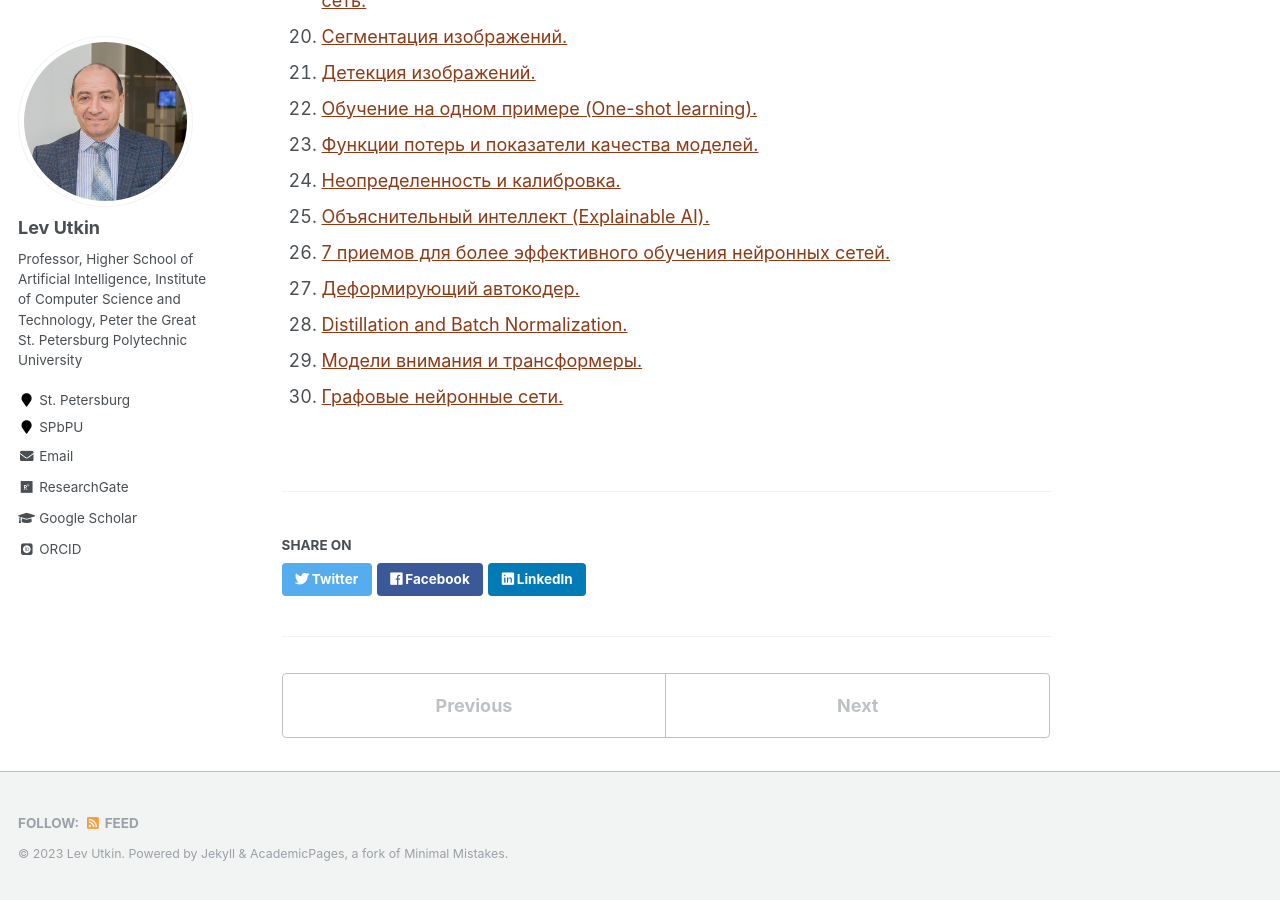
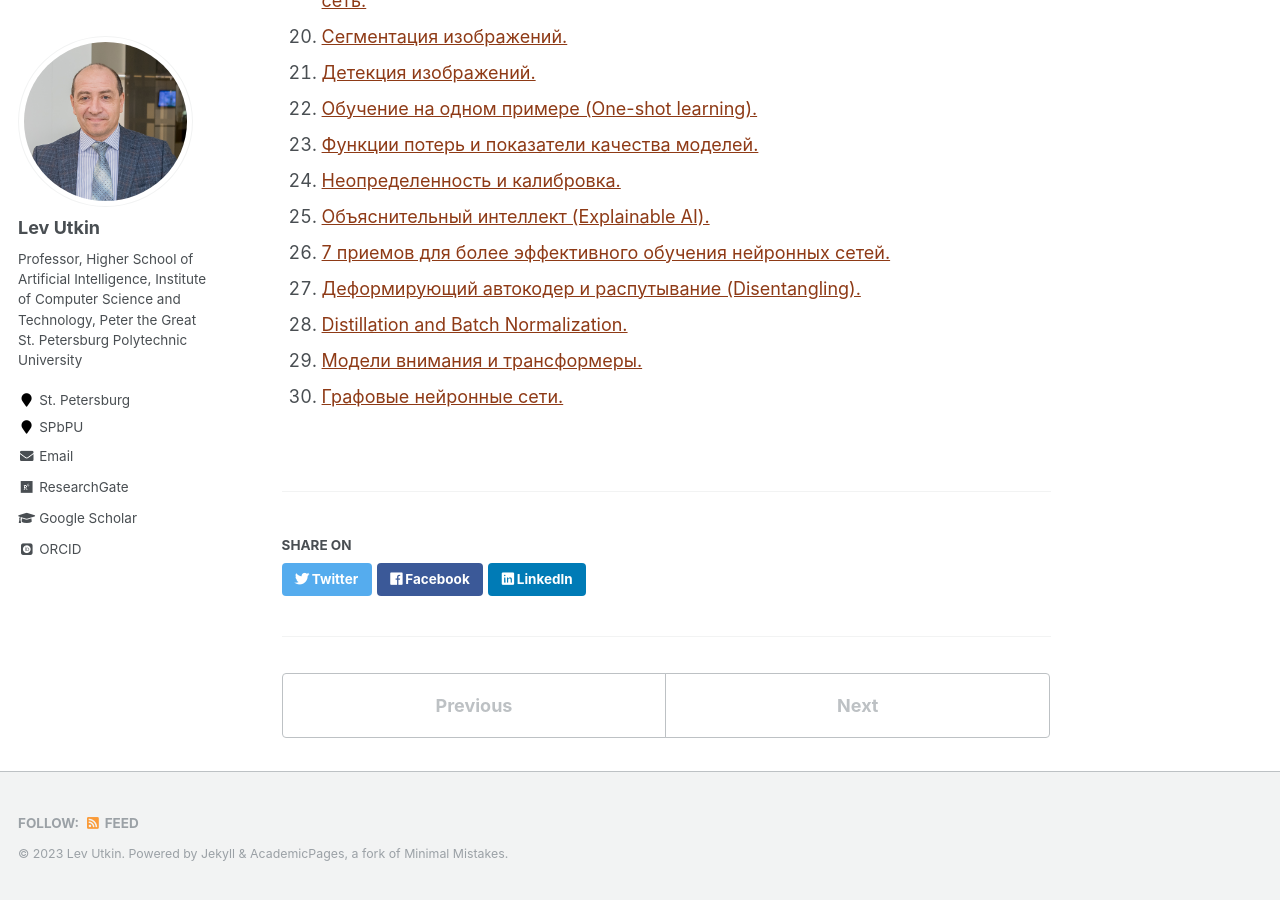
Before and after one commit to levutkin/levutkin.github.io, a Jekyll site: the page built from _teaching/machine-learning.md, in a window 1280 px wide and 900 px high, scrolled down 921 px. Built offline with Jekyll 4.4.1, drawn with Linux system fonts in a browser that asks for light colours; some web fonts are replaced.

Commit message:
Update machine-learning.md

```diff
--- a/_teaching/machine-learning.md
+++ b/_teaching/machine-learning.md
@@ -34,7 +34,7 @@ location: ""
  24. [Неопределенность и калибровка.](/files/Machine_Learning_Uncert.pdf)
  25. [Объяснительный интеллект (Explainable AI).](/files/Machine_Learning_SPbPU_XAI.pdf)
  26. [7 приемов для более эффективного обучения нейронных сетей.](/files/Machine_Learning_7_tricks_to_learn.pdf)
- 27. [Деформирующий автокодер.](/files/Deforming_autoencoder.pdf)
+ 27. [Деформирующий автокодер и распутывание (Disentangling).](/files/Deforming_autoencoder.pdf)
  28. [Distillation and Batch Normalization.](/files/Machine_Learning_Distil_BN.pdf)
  29. [Модели внимания и трансформеры.](/files/Machine_Learning_Attention.pdf)
  30. [Графовые нейронные сети.](/files/Machine_Learning_GraphNN.pdf)
```
